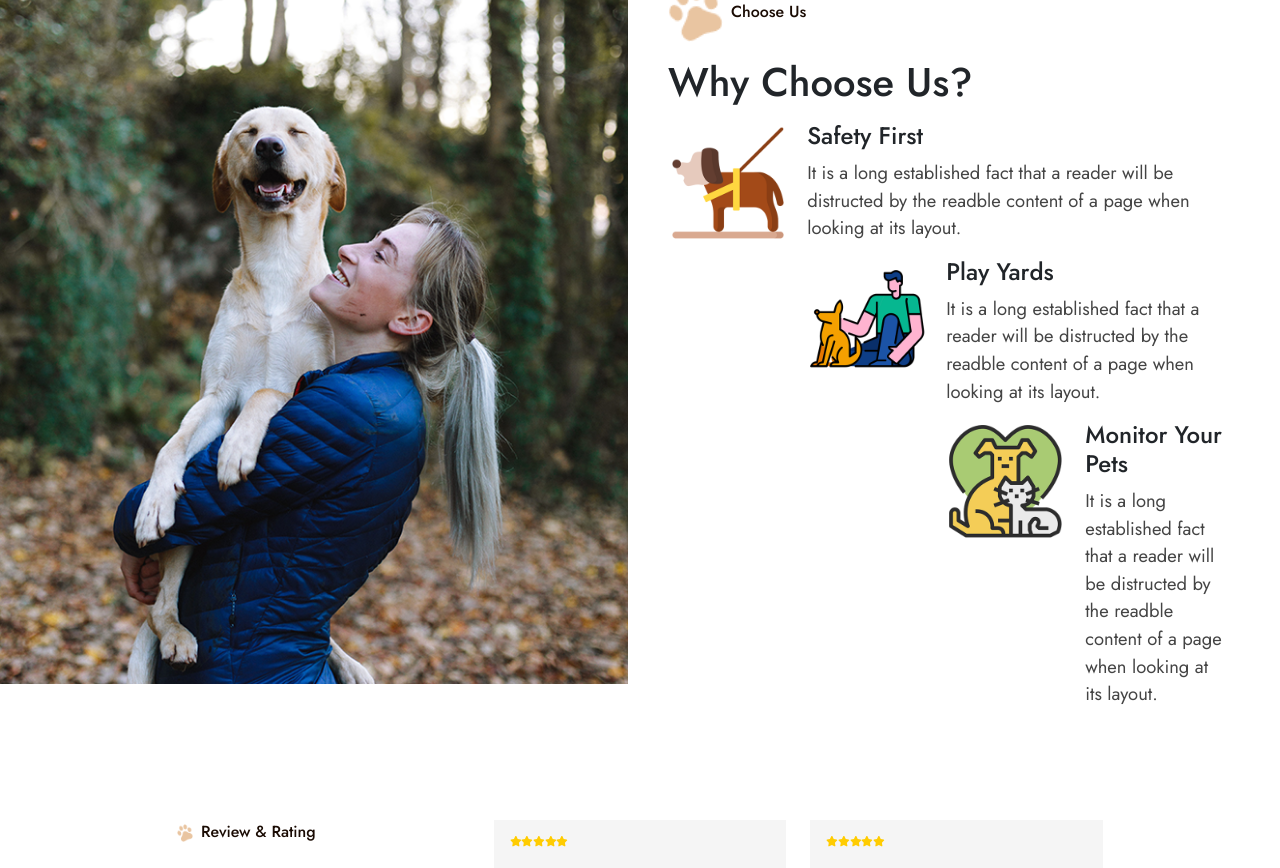
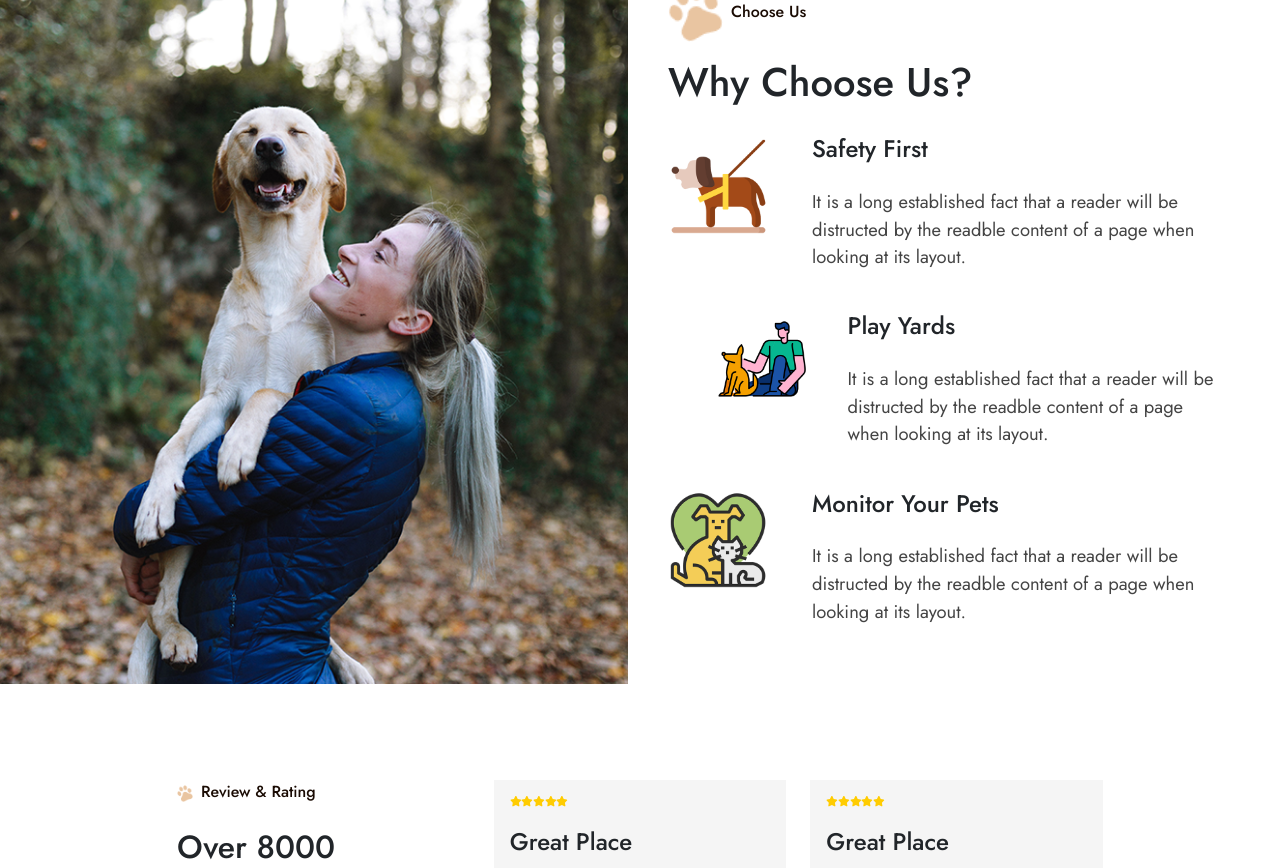
Before and after one commit to donatomontrone/proj-html-vuejs, a Vue app: page / in a window 1280 px wide. Shown: the part 2120-2988 px from the top of the page. Built offline with nearby package versions, Linux system fonts and the light colour scheme.

Commit message:
little bug fix

```diff
--- a/src/components/Main/ChooseComponent.vue
+++ b/src/components/Main/ChooseComponent.vue
@@ -2,19 +2,19 @@
     <section id="choose-us" class="mb-5 pb-5">
         <div class="container-fluid g-0">
             <div class="row">
-                <div class="col-12 col-sm-6">
+                <div class="col-12 col-md-6">
                     <div class="choose-img">
                         <img :src="store.getImagePath('img/why.png')" alt="woman with a dog">
                     </div>
                 </div>
-                <div class="col-12 col-sm-6">
+                <div class="col-12 col-md-6">
                     <div class="choose-text">
                         <img :src="store.getImagePath('img/dog-icon.png')" alt="Dog paw icon" class="paw-icon">
                         <!-- Mini title della section -Colore preso dalla palette -->
                         <span class="minititle">Choose Us</span>
                         <h2>Why Choose Us?</h2>
                         <!-- Effettuare un v-for e nei data inserire nell'aggetto una key per gestire la witdh -->
-                        <article v-for="(article, index) in chooseList" :class="applyWidth(index)" class="d-flex ">
+                        <article v-for="(article, index) in chooseList" :class="applyMargin(index)" class="d-flex ">
                             <div class="img-container">
                                 <img :src="store.getImagePath(`img/${article.path}`)" alt="immagine">
                             </div>
@@ -56,15 +56,9 @@ export default {
         }
     },
     methods: {
-        applyWidth(i) {
-            if (i == 0) {
-                return 'w-100 ms-auto'
-            }
+        applyMargin(i) {
             if (i == 1) {
-                return 'w-75 ms-auto'
-            }
-            if (i == 2) {
-                return 'w-50 ms-auto'
+                return 'ms-0 ms-md-5'
             }
         }
     },
@@ -86,8 +80,16 @@ div.choose-text {
         margin: 1rem 0;
     }
 
+    article {
+        padding: .8rem 0;
+
+        h4 {
+            padding-bottom: 1rem;
+        }
+    }
+
     div.img-container img {
-        width: 120px;
+        width: 70%;
         margin-right: 1.2rem;
     }
 
```
